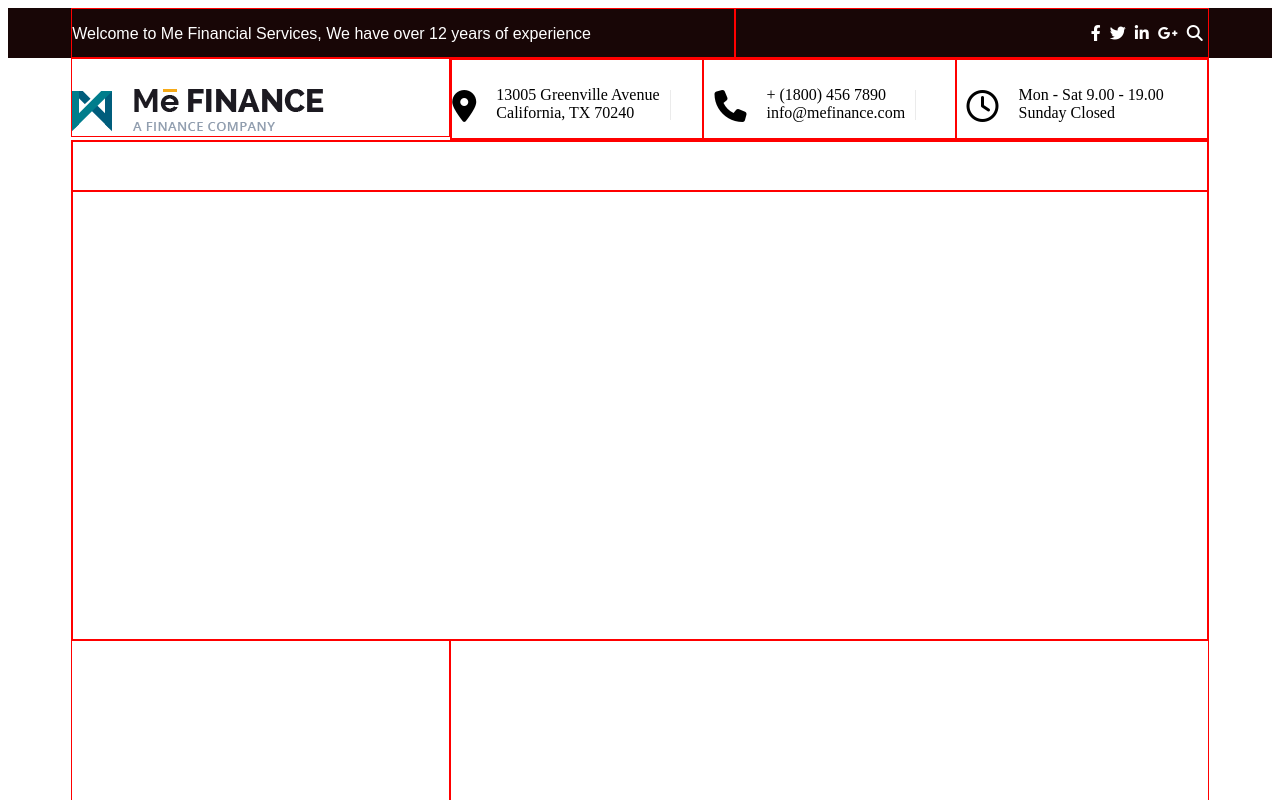
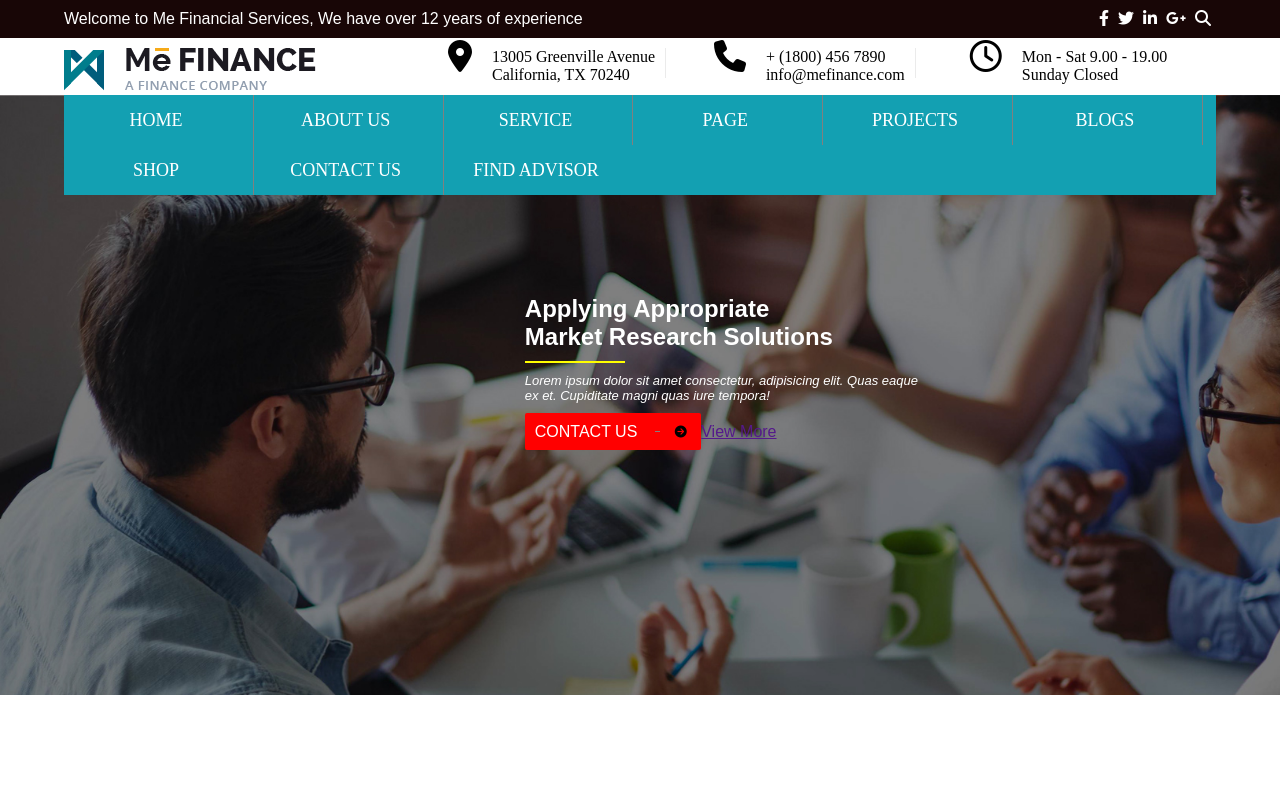
Before and after one commit to RobinBlg/project, a plain HTML site: page index.html in a window 1280 px wide. Shown: the top 800 px of the page. Drawn offline with Linux system fonts and the light colour scheme.

Commit message:
create navebar

```diff
--- a/css/style.css
+++ b/css/style.css
@@ -1,6 +1,6 @@
 *{
-    /* margin: 0;
-    padding: 0; */
+    margin: 0;
+    padding: 0;
     box-sizing: border-box;
 
 }
@@ -21,7 +21,7 @@
 [class*='col-']{
     float: left;
     box-sizing: border-box;
-    border: 1px solid red;
+    /* border: 1px solid red; */
 }
 
 .row:after{
@@ -42,6 +42,8 @@
 .h-250{ height: 250px;}
 .h-500{ height: 500px;}
 .h-450{ height: 450px;}
+.h-600{ height: 600px;}
+.h-550{ height: 550px;}
 
 
 .bg-gray{
@@ -51,19 +53,19 @@
 .font-sans{
     font-family: sans-serif;
 }
-
+.py-10{ padding-top: 10px; padding-bottom: 10px;}
 .social-icon{
     float: right;
-    margin-top: 16px;
+    /* margin-top: 16px; */
 }
 
 .mr-5{
     margin-right: 5px;
 }
 
-.main-logo{
-    margin-top:20px;
-    padding-top: 10px;
+.logo{
+    margin-top:10px;
+
 
 }
 
@@ -72,7 +74,7 @@
 }
 
 .content-icon{
-    margin-top: 28px;
+    /* margin-top: 28px; */
 }
 
 .content-content{
@@ -87,7 +89,7 @@
     float: left;
     height: 30px;
     width: 1px;
-    margin-top: 20px;
+
 
     background-color: rgb(235, 235, 235);
     margin-left: 10px;
@@ -96,3 +98,78 @@
 .pl-10{
     padding-left: 10px;
 }
+
+.banner{
+    background-image: url(../img/img-1.jpg);
+    background-size: cover;
+}
+
+.menu{
+    float: left;
+    background-color: #13A0B2;
+}
+
+.menu ul {
+    list-style-type: none;
+    float: left;
+}
+.menu ul li{
+    float: left;
+    width: 189.8px;
+
+
+
+}
+.menu ul li a{
+    text-decoration: none;
+    text-align: center;
+    color: white;
+    font-size: 18px;
+    display: block;
+    height: 50px;
+    padding-top: 15px;
+    padding-left: 5px;
+    padding-right: 10px;
+
+}
+.menu-border-right{
+    border-right: 1px solid gray;
+}
+
+.mt-16{ margin-top: 16px;}
+
+.banner-contant{
+
+    width: 400px;
+    margin-top: 150px;
+    margin-left: 40%;
+    color: white;
+    font-family: sans-serif;
+}
+.banner-line{
+    width: 100px;
+    height: 2px;
+    background-color: yellow;
+    margin-top: 10px;
+    margin-bottom: 10px;
+}
+
+.banner-contant p {
+    margin-bottom: 20px;
+    font-size: 13px;
+    font-style: italic;
+}
+
+.btn{
+    background-color: red;
+    padding: 10px ;
+    text-decoration: none;
+    color: white;
+    text-transform: uppercase;
+    border-radius: 2px;
+}
+.my-icon{
+    margin-left: 13px;
+    border-left: 5px solid gray;
+    padding-left: 15px;
+}
--- a/index.html
+++ b/index.html
@@ -8,15 +8,15 @@
     <link rel="stylesheet" href="css/style.css">
 </head>
 <body>
-    <section class="header-top bg-gray">
+    <section class="header-top bg-gray py-10">
         <div class="container">
             <div class="row">
-                <div class="col-7 h-50">
+                <div class="col-7 ">
                     <div>
                         <p class="text-white font-sans">Welcome to Me Financial Services, We have over 12 years of experience</p>
                     </div>
                 </div>
-                <div class="col-5 h-50">
+                <div class="col-5 ">
                     <div class="social-icon">
                         <a href="" class="text-white mr-5"><i class="fa-brands fa-facebook-f"></i></a>
                         <a href="" class="text-white mr-5"><i class="fa-brands fa-twitter"></i></a>
@@ -32,7 +32,7 @@
         <div class="container" >
             <div class="row">
                 <div class="col-4 ">
-                    <div class="main-logo">
+                    <div class="logo">
                         <img src="img/logo.png" alt="" >
                     </div>
                 </div>
@@ -87,12 +87,36 @@
     <section class="banner">
         <div class="container">
             <div class="row">
-                <div class="col-12 h-500">
+                <div class="col-12 h-600">
                     <div class="row">
-                        <div class="col-12 h-50"></div>
+                        <div class="col-12 h-50 ">
+                            <div class="menu">
+                                <ul>
+                                    <li><a href="" class="menu-border-right">HOME</a></li>
+                                    <li><a href="" class="menu-border-right">ABOUT US</a></li>
+                                    <li><a href="" class="menu-border-right">SERVICE</a></li>
+                                    <li><a href="" class="menu-border-right">PAGE</a></li>
+                                    <li><a href=""class="menu-border-right">PROJECTS</a></li>
+                                    <li><a href="" class="menu-border-right">BLOGS</a></li>
+                                    <li><a href="" class="menu-border-right">SHOP</a></li>
+                                    <li><a href="" class="menu-border-right">CONTACT US</a></li>
+                                    <li><a href="">FIND ADVISOR</a></li>
+                                </ul>
+                            </div>
+                        </div>
                     </div>
                     <div class="row">
-                        <div class=" col-12 h-450"></div>
+                        <div class=" col-12 h-550">
+                            <div class="banner-contant">
+                                <h1>Applying Appropriate <br> Market Research Solutions</h1>
+                                <div class="banner-line"></div>
+                                <p>Lorem ipsum dolor sit amet consectetur, adipisicing elit. Quas eaque ex et. Cupiditate magni quas iure tempora!</p>
+                                <a href="" class="btn ">CONTACT US
+                                    <i class="fa-solid fa-circle-arrow-right fa-xs my-icon" style="color: #000000;"></i>
+                                </a>
+                                <a href="">View More</a>
+                            </div>
+                        </div>
                     </div>
                 </div>
             </div>
```
Also changed, not shown: img/img-1.jpg (added).
